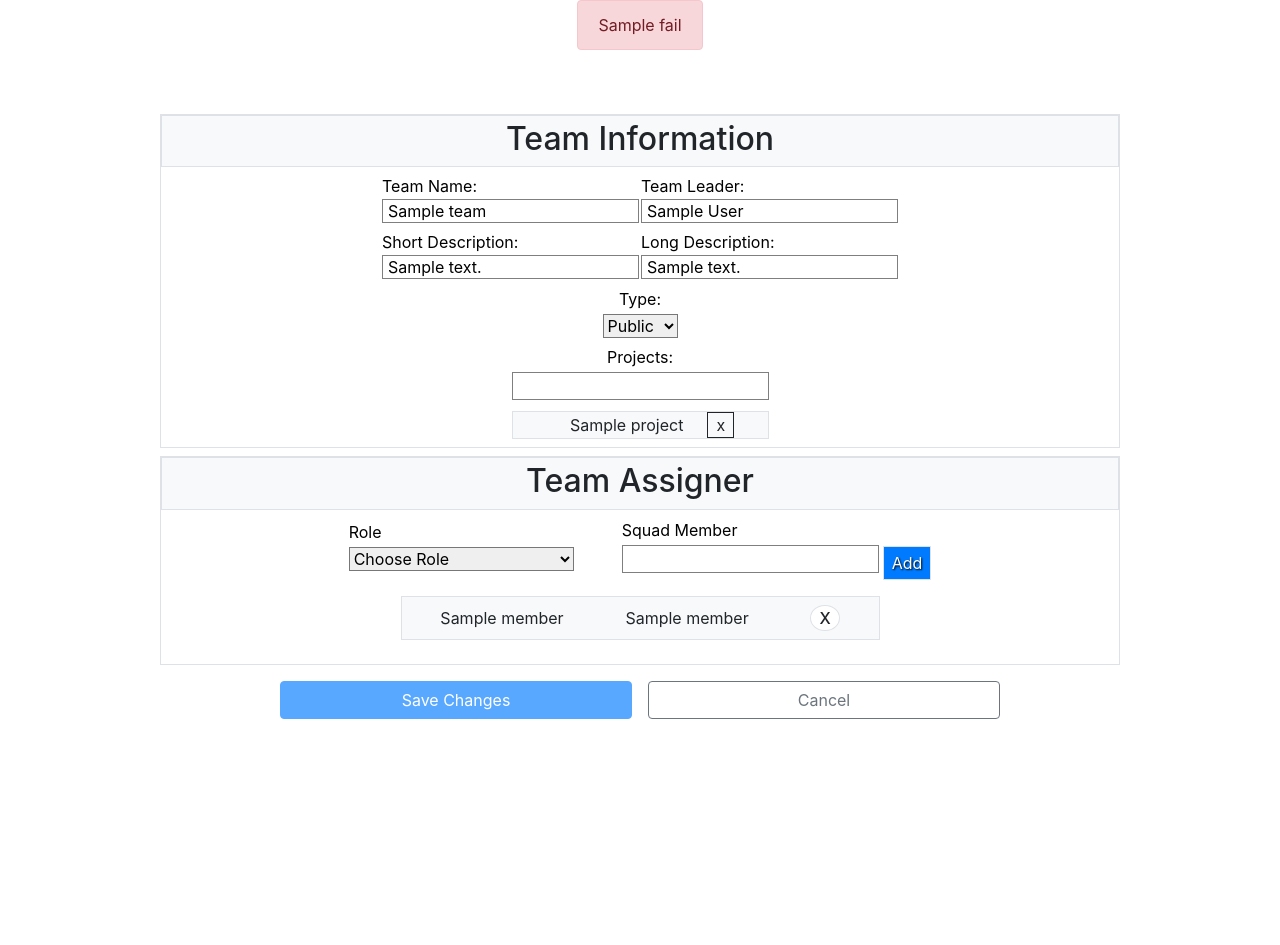
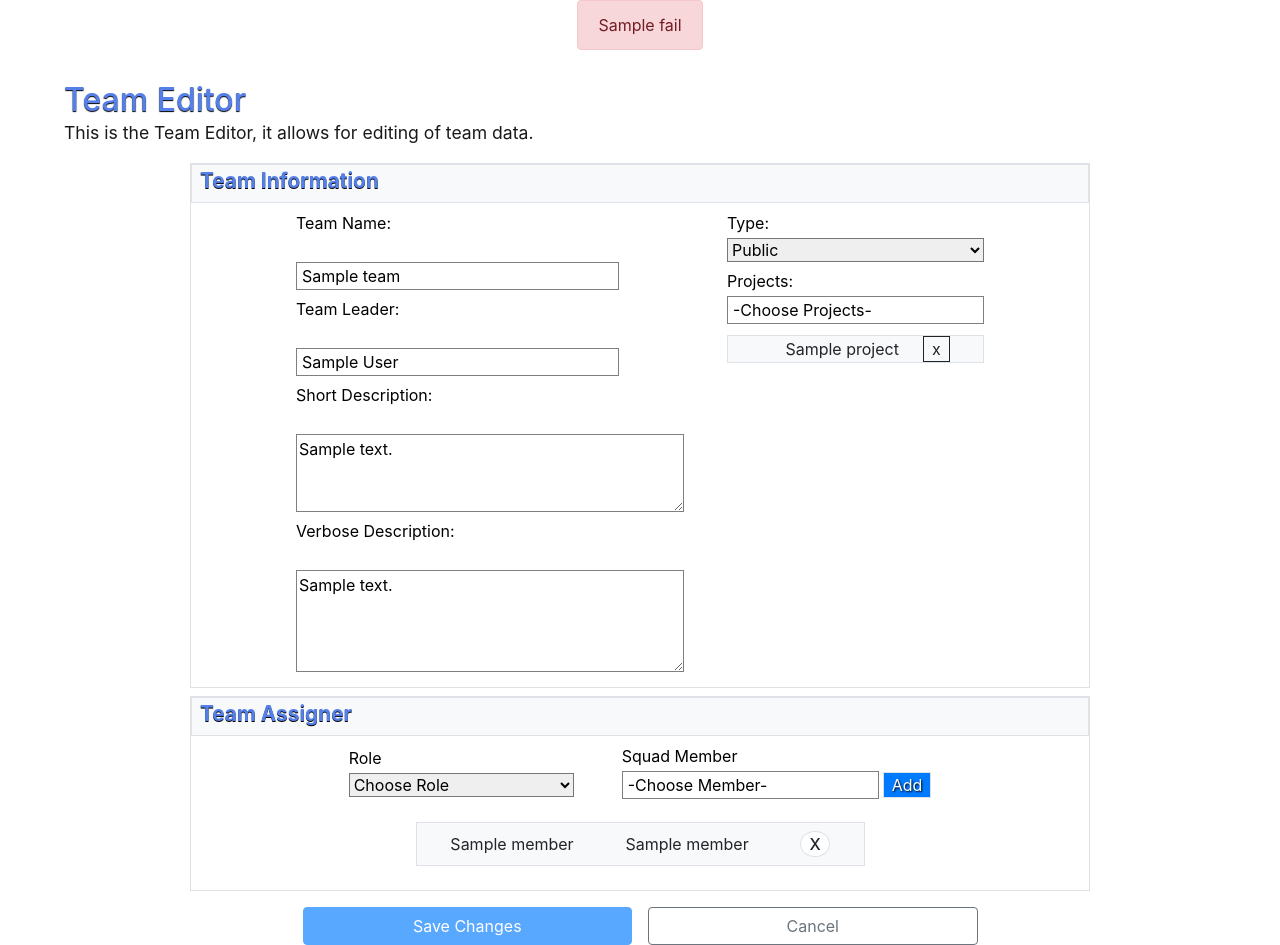
Before and after one commit to COSC481W-2022Winter/capstone-wicrosoft, a Django app: template templates/edit_team.html in a window 1280 px wide. Shown: the part 50-995 px from the top of the page. Before the commit the page ends 769 px from the top, so only its background shows below. Run offline with Django 3.2, Linux system fonts and the light colour scheme; the template is opened without the code that fills it: most values are stand-ins (such as "Sample title", 1, 10 or a date in 2020); some libraries are stand-ins or nearby versions.

Commit message:
style:Makes team editor and maker formatted same
The team creation and editing pages have updated css and share styling.

```diff
--- a/static/css/teamForm.css
+++ b/static/css/teamForm.css
@@ -56,3 +56,8 @@ select{
     font-weight: bold;
     color: red;
 }
+input[type="date"]{
+    border: 1px solid rgba(0, 0, 0, 0.5);
+    padding-left: 2px;
+    margin-bottom: 6px;
+}
--- a/templates/edit_team.html
+++ b/templates/edit_team.html
@@ -10,6 +10,7 @@
         <link rel="stylesheet" href="{% static 'css/utilities/autocomplete.css' %}">
         <link rel="stylesheet" href="{% static 'css/teamForm.css' %}">
         <link rel="stylesheet" href="{% static 'css/edit_form.css' %}">
+        <link rel="stylesheet" href="{% static 'css/page_titles.css' %}">
         <script src="{% static 'js/utilities/jquery.autocomplete.js' %}"></script>
         <script src="{% static 'js/teammaker/teameditor_autocomplete.js' %}"></script>
         <script src="{% static 'js/utilities/form_validator.js' %}"></script>
@@ -44,49 +45,44 @@
             </div>
         {% endif %}
 
+        <div id="page_title_info" style="margin-bottom:0px;">
+            <h2 class="page_title">Team Editor</h2>
+            <p class="page_summary">This is the Team Editor, it allows for editing of team data.</p>
+        </div>
 
-        <form id="team_form" action="" method="post" class="d-flex flex-md-column align-items-center h-100 mt-5 w-75">
+
+        <form id="team_form" action="" method="post" class="d-flex flex-md-column align-items-center h-100 mt-1" style="width: 900px;">
             <input type="hidden" id="team_lead" name="team_lead" value={{ team.leader_id }}>
             {% csrf_token %}
 
             <div class="border d-flex flex-md-column align-items-center w-100 pb-2">
-                <h2 class="bg-light border w-100 text-center pb-2 pt-1">Team Information</h2>
+                <h3 class="bg-light border w-100 text-left pb-2 pt-1 pl-2 title">Team Information</h3>
 
-                <table>
-                    <tr>
-                        <td>
+                <div id="full_container">
+                    <div id="left_side">
                             <label for="team_name" >Team Name:</label> <br>
-                            <input id="team_name" type="text" name="team_name" value="{{team.name}}">
-                        </td>
-                        <td>
+                            <input id="team_name" class="left_text" type="text" name="team_name" value="{{team.name}}">
+
                             <label for="team_leader">Team Leader:</label> <br>
-                            <input id="team_leader" type="text" name="team_leader" value="{{team.leader.first_name}} {{team.leader.last_name}}">
-                        </td>
-                    </tr>
-                    <tr>
-                        <td>
+                            <input id="team_leader" class="left_text" type="text" name="team_leader" value="{{team.leader.first_name}} {{team.leader.last_name}}">
+
                             <label for="short_description">Short Description:</label> <br>
-                            <input id="short_description" type="text" name="short_description" value="{{team.short_description}}">
-                        </td>
-                        <td>
-                            <label for="long_description">Long Description:</label> <br>
-                            <input id="long_description" type="text" name="long_description"  value="{{team.description}}">
-                        </td>
-                    </tr>
+                            <textarea id="short_description" name="short_description" rows="3" cols="40">{{team.short_description}}</textarea>
 
-                </table>
+                            <label for="long_description">Verbose Description:</label> <br>
+                            <textarea id="long_description" name="long_description" rows="4" cols="40">{{team.description}}</textarea>
+                        </div>
 
-
+                        <div id="right_side">
                             <label for="type">Type:</label>
-                <select name="type" id="type"  value="{{team.type}}">
+                            <select name="type" id="type" value="{{team.type}}">
                                 <option value="PUB">Public</option>
                                 <option value="PRI">Private</option>
                             </select>
 
-
-                <div class="d-flex flex-md-column align-items-center">
+                            <div class="d-flex flex-md-column align-items-left">
                                 <label for="projects">Projects:</label>
-                    <input type="text" name="projects" id="projects">
+                                <input type="text" name="projects" id="projects" placeholder="-Choose Projects-">
                                 {% for project in team.team_projects.all %}
                                    <div class="border bg-light d-flex flex-md-row align-items-center w-100 justify-content-center mt-1">
                                        <p class="single_project m-0">{{project.name}}</p>
@@ -96,9 +92,12 @@
                                 {% endfor %}
                             </div>
                         </div>
+                </div>
+            </div>
+
 
             <div class="border d-flex flex-md-column align-items-center w-100 mt-2 pb-4">
-                <h2 class="bg-light border w-100 text-center pb-2 pt-1">Team Assigner</h2>
+                <h3 class="bg-light border w-100 text-left pb-2 pt-1 pl-2 title">Team Assigner</h3>
 
                 <div class="d-flex flex-md-row w-100 justify-content-center align-items-center">
 
@@ -117,9 +116,9 @@
 
                     <div class="d-flex flex-md-column mr-1">
                         <label for="squadmember">Squad Member</label>
-                        <input type="text" id="squadmember" name="squadmember">
+                        <input type="text" id="squadmember" name="squadmember" placeholder="-Choose Member-">
                     </div>
-                    <span id="add_role_assignment" class="align-self-center border bg-primary pl-2 pr-2 pt-1 pb-1 mt-auto text-white" style="text-shadow: 1px 1px 2px black;cursor:pointer;">Add</span>
+                    <span id="add_role_assignment" class="align-self-center border bg-primary pl-2 pr-2 mt-auto text-white" style="text-shadow: 1px 1px 2px black;cursor:pointer;margin-bottom: 8px;">Add</span>
                 </div>
 
                 {% for member in members_and_roles.members %}
--- a/templates/team_maker.html
+++ b/templates/team_maker.html
@@ -64,7 +64,7 @@
                         <input id="team_leader" class="left_text" type="text" name="team_leader" placeholder="-Choose Leader-">
 
                         <label for="short_description">Short Description:</label> <br>
-                        <textarea id="short_description" name="short_description" rows="2" cols="40"></textarea>
+                        <textarea id="short_description" name="short_description" rows="3" cols="40"></textarea>
 
                         <label for="long_description">Verbose Description:</label> <br>
                         <textarea id="long_description" name="long_description" rows="4" cols="40"></textarea>
@@ -115,7 +115,8 @@
             </div>
 
             <div id="submit_group" class="mt-3 w-100 d-flex flex-md-row justify-content-center">
-                <input type="submit" value="Create Team" class="btn btn-primary w-100" style="border-radius: 0;background-color: #5680e9;font-size: 1.1em;font-weight: 505;text-shadow: 1px 1px 0 black;">
+                <input type="submit" value="Create Team" class="btn btn-primary w-50" style="border-radius: 0;background-color: #5680e9;font-size: 1.1em;font-weight: 505;text-shadow: 1px 1px 0 black;">
+                <a id="cancel_create" class="btn btn-outline-secondary w-50 ml-2 rounded-0" href="{% url 'profile' %}">Cancel</a>
             </div>
         </form>
     </div>
```
Also changed, not shown: static/js/teammaker/teammaker_autocomplete.js (+15 -7 lines). Lines whose indentation alone changed are shown as unchanged.
